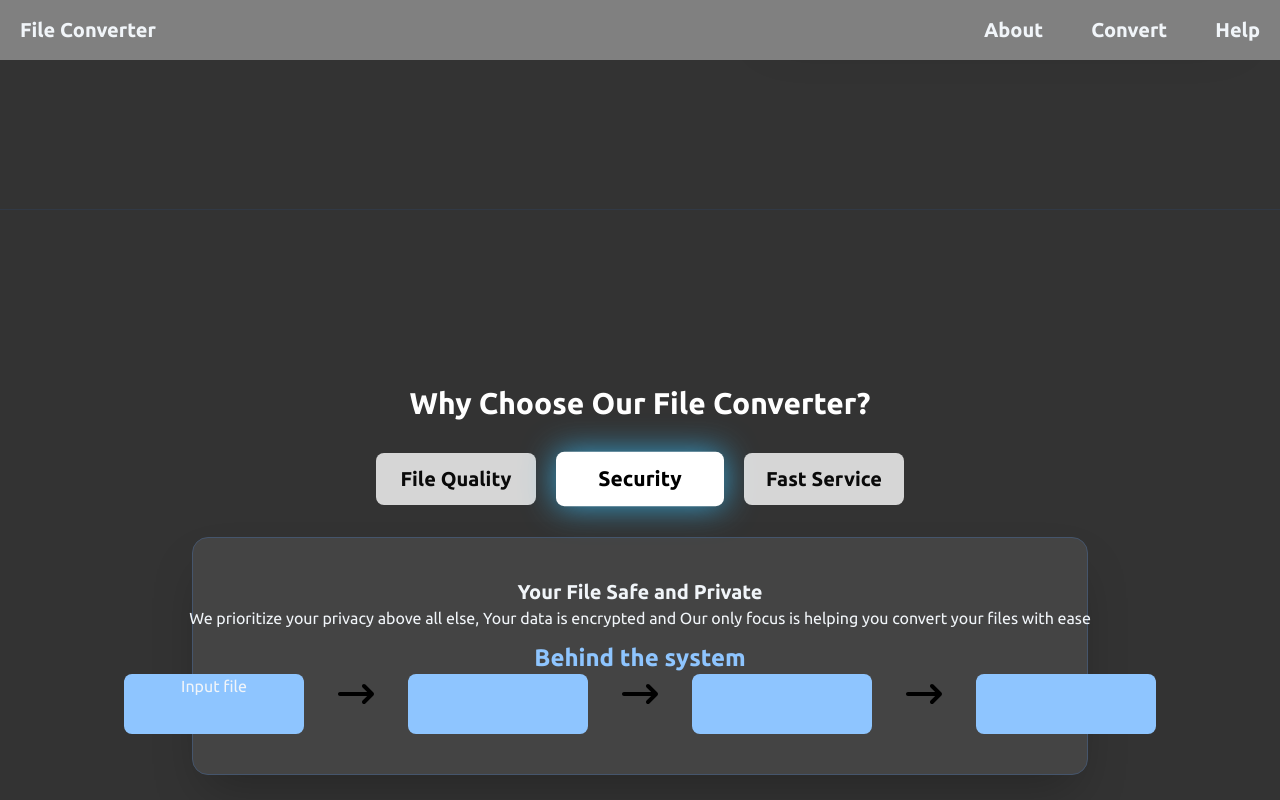
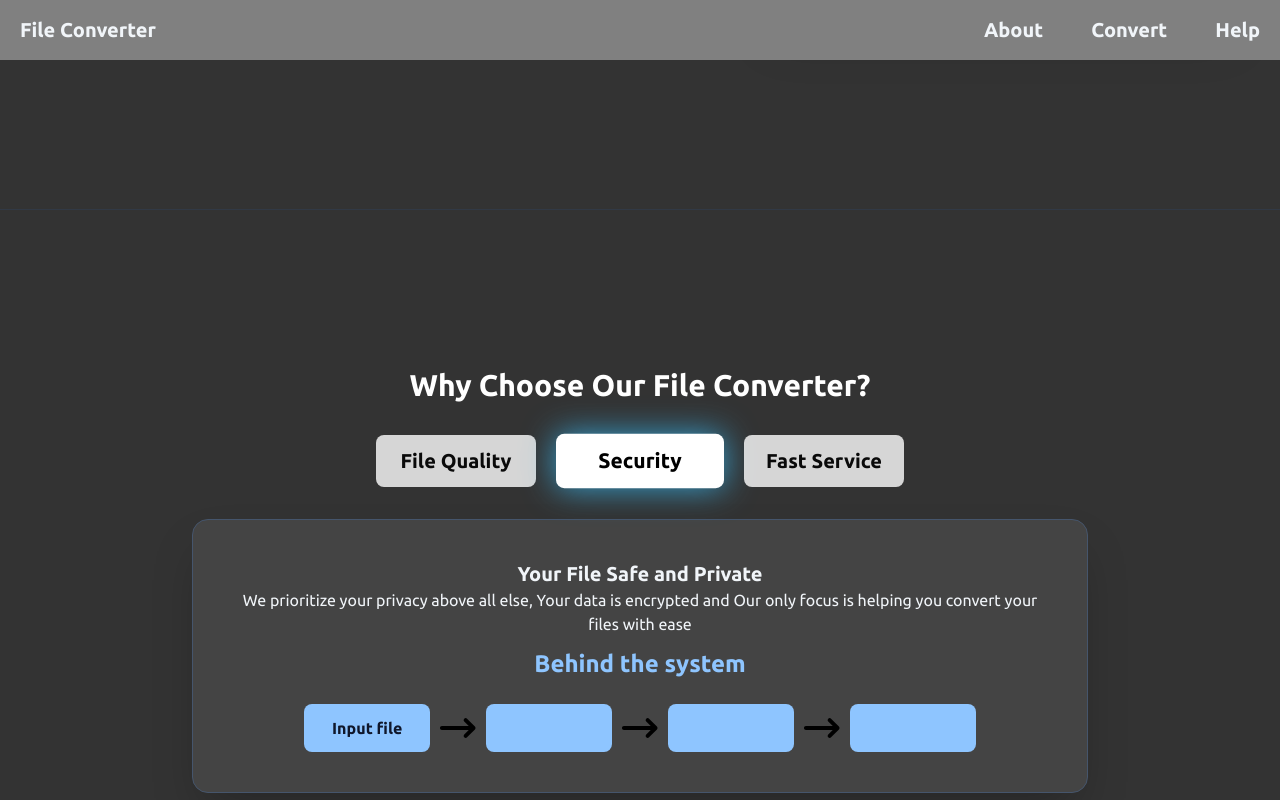
Before and after one commit to Carmeloanthony1/File-Converter, a React (Vite) app in the folder client/: page /about in a window 1280 px wide. Both pictures are taken after a click on the button "Security". Shown: the part 591-1391 px from the top of the page. Built offline with nearby package versions, Linux system fonts and the light colour scheme.

Commit message:
menambahkan draft 2 design: membuat design untuk behind the system

```diff
--- a/client/src/About.jsx
+++ b/client/src/About.jsx
@@ -164,20 +164,27 @@ export default function About() {
                         <h2 className="text-xl font-bold">Your File Safe and Private</h2>
                         <p>We prioritize your privacy above all else, Your data is encrypted and Our only focus is helping you convert your files with ease</p>
                         <h2 className="text-2xl font-bold mt-3 text-blue-300">Behind the system</h2>
-                        <div className="flex flex-cols gap-3">
-                            <div className="bg-blue-300 w-45 h-15 rounded-lg">Input file</div>
+
+                        <div className="flex flex-row gap-3 justify-center items-center mt-6 w-full max-w-2xl mx-auto sm:gap-2">
+                            <div className="bg-blue-300 w-64 h-12 rounded-lg text-slate-900 font-bold flex items-center justify-center">Input file</div>
+
                             <svg xmlns="http://www.w3.org/2000/svg" viewBox="0 0 640 640" className="w-20 h-10">
                                 <path d="M598.6 342.6C611.1 330.1 611.1 309.8 598.6 297.3L470.6 169.3C458.1 156.8 437.8 156.8 425.3 169.3C412.8 181.8 412.8 202.1 425.3 214.6L498.7 288L64 288C46.3 288 32 302.3 32 320C32 337.7 46.3 352 64 352L498.7 352L425.3 425.4C412.8 437.9 412.8 458.2 425.3 470.7C437.8 483.2 458.1 483.2 470.6 470.7L598.6 342.7z"/>
                             </svg>
-                            <div className="bg-blue-300 w-45 h-15 rounded-lg"></div>
+
+                            <div className="bg-blue-300 w-64 h-12 rounded-lg text-slate-900 font-bold flex items-center justify-center"></div>
+
                             <svg xmlns="http://www.w3.org/2000/svg" viewBox="0 0 640 640" className="w-20 h-10">
                                 <path d="M598.6 342.6C611.1 330.1 611.1 309.8 598.6 297.3L470.6 169.3C458.1 156.8 437.8 156.8 425.3 169.3C412.8 181.8 412.8 202.1 425.3 214.6L498.7 288L64 288C46.3 288 32 302.3 32 320C32 337.7 46.3 352 64 352L498.7 352L425.3 425.4C412.8 437.9 412.8 458.2 425.3 470.7C437.8 483.2 458.1 483.2 470.6 470.7L598.6 342.7z"/>
                             </svg>
-                            <div className="bg-blue-300 w-45 h-15 rounded-lg"></div>
+
+                            <div className="bg-blue-300 w-64 h-12 rounded-lg text-slate-900 font-bold flex items-center justify-center"></div>
+
                             <svg xmlns="http://www.w3.org/2000/svg" viewBox="0 0 640 640" className="w-20 h-10">
                                 <path d="M598.6 342.6C611.1 330.1 611.1 309.8 598.6 297.3L470.6 169.3C458.1 156.8 437.8 156.8 425.3 169.3C412.8 181.8 412.8 202.1 425.3 214.6L498.7 288L64 288C46.3 288 32 302.3 32 320C32 337.7 46.3 352 64 352L498.7 352L425.3 425.4C412.8 437.9 412.8 458.2 425.3 470.7C437.8 483.2 458.1 483.2 470.6 470.7L598.6 342.7z"/>
                             </svg>
-                            <div className="bg-blue-300 w-45 h-15 rounded-lg"></div>
+
+                            <div className="bg-blue-300 w-64 h-12 rounded-lg text-slate-900 font-bold flex items-center justify-center"></div>
                         </div>
                     </div>
                     </motion.div>
```
